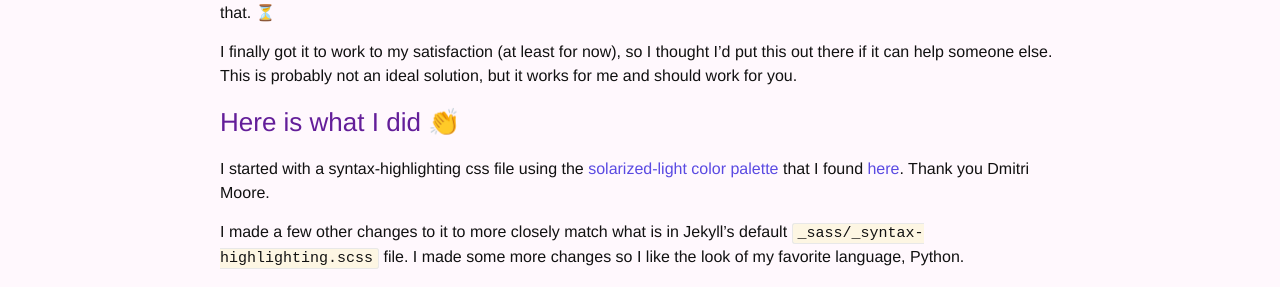
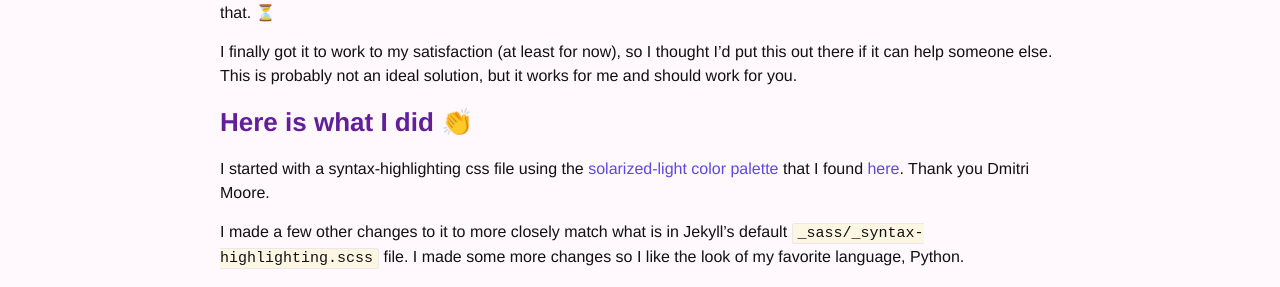
Before and after one commit to purplediane/purplediane.github.io, a Jekyll site: the page built from _posts/2016-04-10-syntax-hightlighting-in-jekyll.md, in a window 1280 px wide. Shown: the part 636-923 px from the top of the page. Built offline with Jekyll 4.4.1, drawn with Linux system fonts in a browser that asks for light colours.

Commit message:
Improve virtualenvwrapper images.Mmake h3 bold

```diff
--- a/_sass/_base.scss
+++ b/_sass/_base.scss
@@ -90,7 +90,10 @@ h1 {
     font-weight: bold;
 }
 h2 {color: $green;}
-h3 {color: $dark-purple;}
+h3 {
+    color: $dark-purple;
+    font-weight: bold;
+}
 h4, h5, h6 {color: $blue;}
 
 /**
```
Also changed, not shown: assets/images/Virtualenvwrapper.001.jpeg, assets/images/Virtualenvwrapper.002.jpeg, assets/images/Virtualenvwrapper.003.jpeg, assets/images/Virtualenvwrapper.004.jpeg, assets/images/Virtualenvwrapper.005.jpeg, assets/images/Virtualenvwrapper.006.jpeg, assets/images/Virtualenvwrapper.007.jpeg, assets/images/Virtualenvwrapper.008.jpeg, assets/images/Virtualenvwrapper.009.jpeg, assets/images/Virtualenvwrapper.010.jpeg, assets/images/Virtualenvwrapper.011.jpeg.
